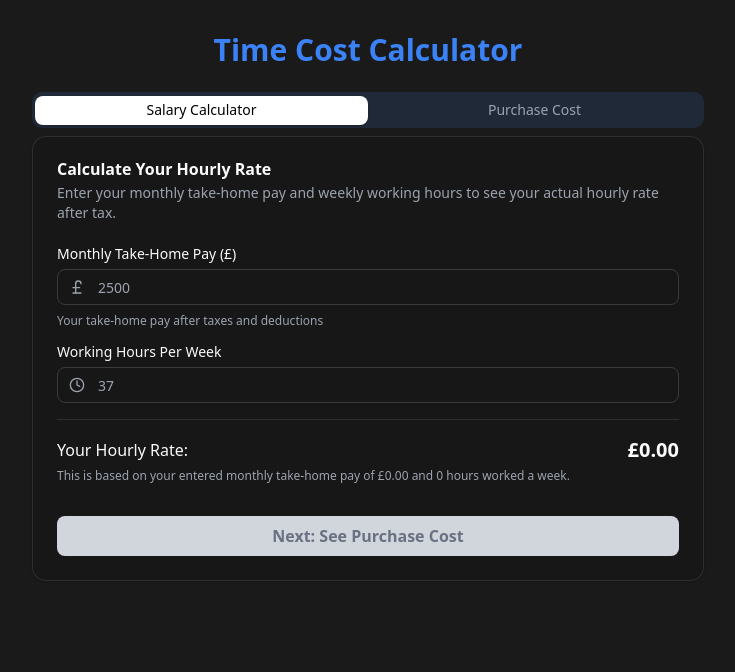
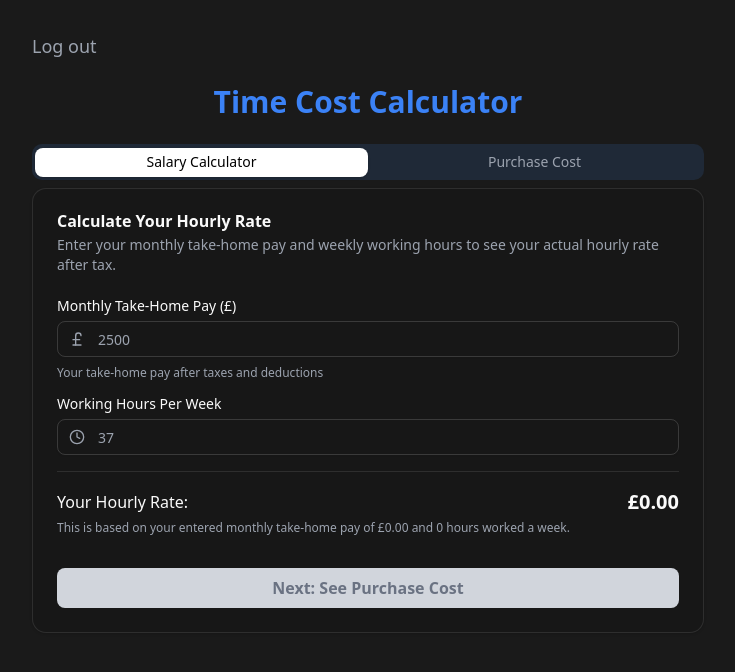
Before and after one commit to mace-akkari/buy-the-hour, a Next.js app: page /calculator in a window 1280 px wide. Shown: the top 672 px of the page, without its empty margins (272-1007 px from the left). Built offline with nearby package versions, Linux system fonts and the light colour scheme; no server answers.

Commit message:
chore: add greeting + logout button

```diff
--- a/app/calculator/page.tsx
+++ b/app/calculator/page.tsx
@@ -1,9 +1,16 @@
+"use client";
+
 import { CalculatorTabs } from "@/components/Calculator/CalculatorTabs";
+import { Greeting } from "@/components/Greeting";
+import { LogoutButton } from "@/components/LogoutButton";
 
 export default function CalculatorPage() {
   return (
     <main className="min-h-screen px-4 py-8 bg-background text-text">
       <div className="max-w-2xl mx-auto space-y-6">
+        <Greeting />
+        <LogoutButton />
+
         <h1 className="text-3xl font-bold text-primary text-center">
           Time Cost Calculator
         </h1>
```
